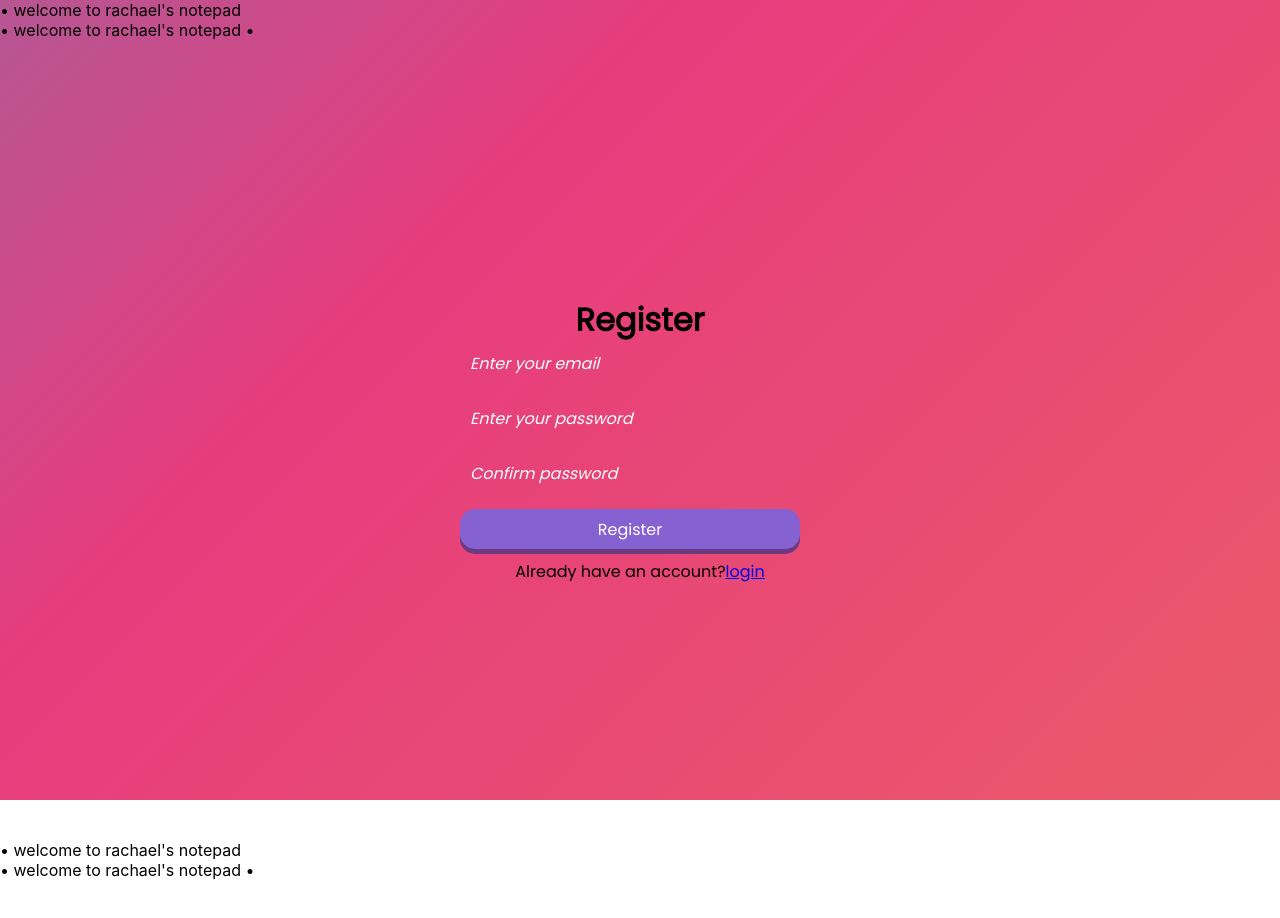
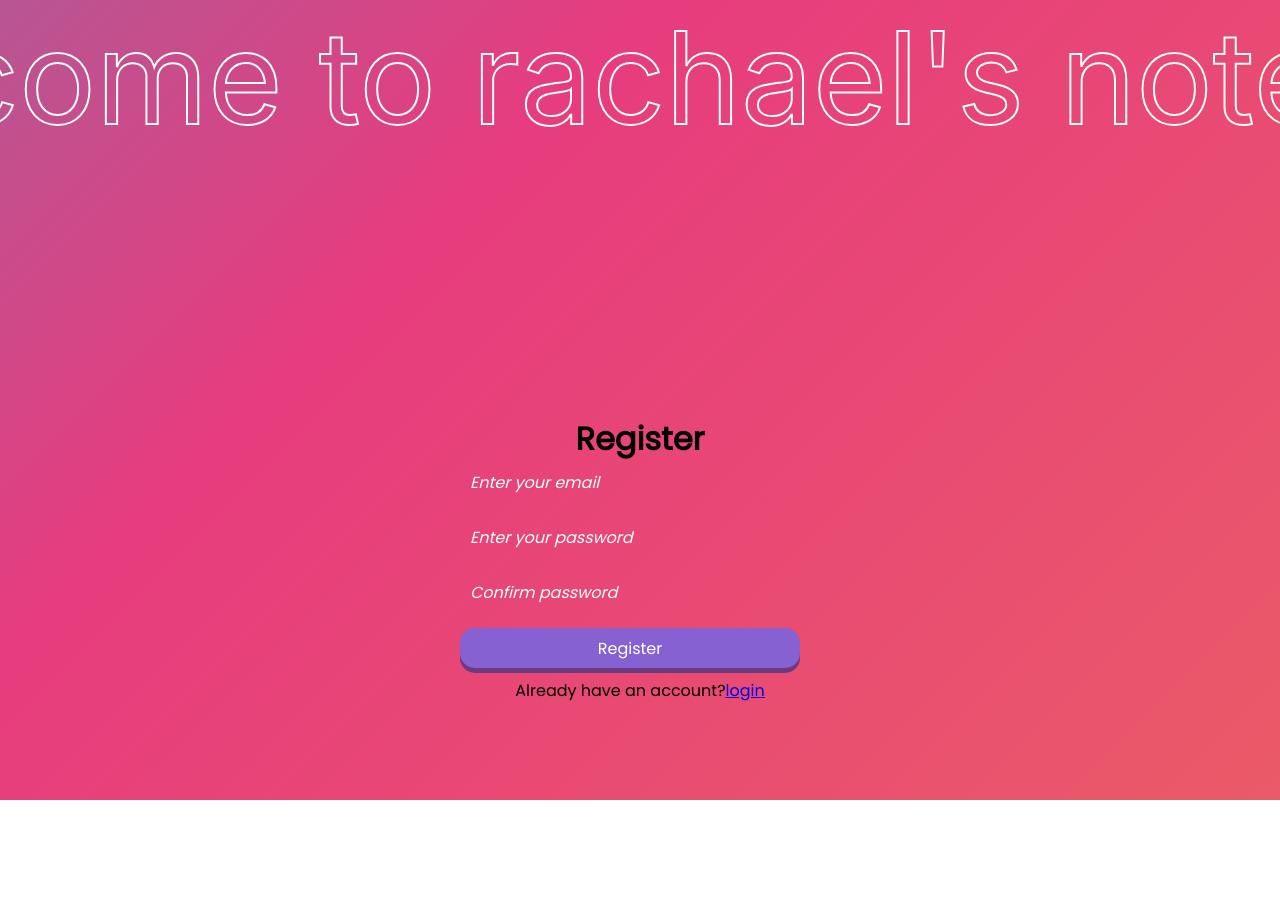
Before and after one commit to RachaelSMathew/notepad-rachael, a React (Create React App) app: page /register in a window 1280 px wide. Shown: the top 918 px of the page. Before the commit the page ends 880 px from the top, so only its background shows below. Built offline with nearby package versions, Linux system fonts and the light colour scheme; no server answers.

Commit message:
Update forms.css

```diff
--- a/src/forms.css
+++ b/src/forms.css
@@ -5,60 +5,32 @@
   color: mintcream;
 }
 
-.welcome-text {
+.wrapper {
+  max-width: 100%;
+  overflow: hidden;
+}
+
+.marquee {
   -webkit-text-stroke: 2px mintcream;
   color: transparent;
-  position: relative;
+  white-space: nowrap;
+  overflow: hidden;
+  display: inline-block;
+  animation: marquee 30s linear infinite;
 }
-.welcome-text h2 {
+
+.marquee p {
   color: mintscream;
   font-size: 8em;
-  position: absolute;
-  transform: translate(-20%, -40%);
+  display: inline-block;
 }
 
-#scroll-container {
-  overflow: hidden;
-  -webkit-text-stroke: 2px mintcream;
-  color: transparent;
-}
-
-#scroll-text {
-  text-align: right;
-  color: mintscream;
-  font-size: 8em;
-  /* animation properties */
-  -moz-transform: translateX(-100%);
-  -webkit-transform: translateX(-100%);
-  transform: translateX(-100%);
-
-  -moz-animation: my-animation 15s linear infinite;
-  -webkit-animation: my-animation 15s linear infinite;
-  animation: my-animation 15s linear infinite;
-}
-
-/* for Firefox */
-@-moz-keyframes my-animation {
-  from { -moz-transform: translateX(-100%); }
-  to { -moz-transform: translateX(100%); }
-}
-
-/* for Chrome */
-@-webkit-keyframes my-animation {
-  from { -webkit-transform: translateX(-100%); }
-  to { -webkit-transform: translateX(100%); }
-}
-
-@keyframes my-animation {
-  from {
-    -moz-transform: translateX(-100%);
-    -webkit-transform: translateX(-100%);
-    transform: translateX(-100%);
+@keyframes marquee {
+  0% {
+    transform: translate3d(0, 0, 0);
   }
-  to {
-    -moz-transform: translateX(100%);
-    -webkit-transform: translateX(100%);
-    transform: translateX(100%);
+  100% {
+    transform: translate3d(-50%, 0, 0);
   }
 }
 
```
